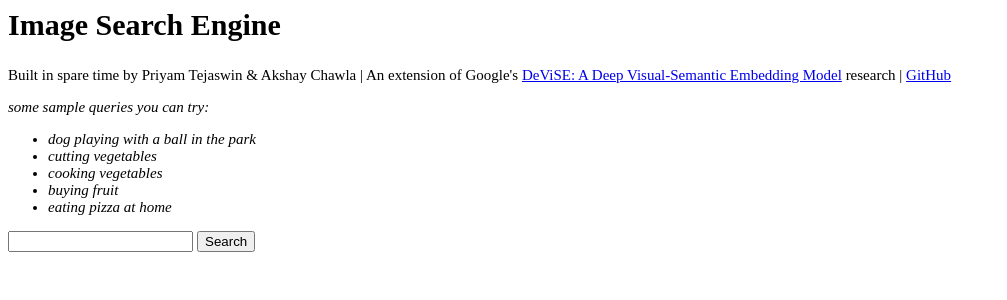
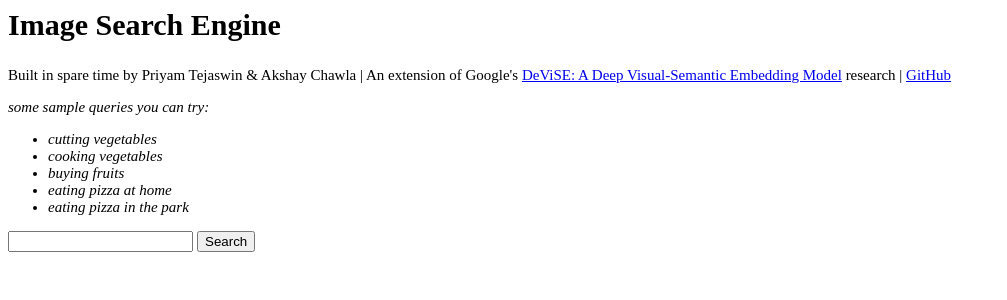
Before and after one commit to priyamtejaswin/devise-keras, a Flask app: page / in a window 1280 px wide. Shown: the top 300 px of the page, without its empty margins (0-1007 px from the left). Run offline with Flask 2, Linux system fonts and the light colour scheme; parts of the project's set-up code (start-up, migrations or seed data) failed here and were passed over.

Commit message:
index.html | Updated sample queries.

```diff
--- a/templates/index.html
+++ b/templates/index.html
@@ -51,11 +51,11 @@
 
         <p class="sample_queries">some sample queries you can try:</p>
         <ul class="sample_queries">
-            <li>dog playing with a ball in the park</li>
             <li>cutting vegetables</li>
             <li>cooking vegetables</li>
-            <li>buying fruit</li>
+            <li>buying fruits</li>
             <li>eating pizza at home</li>
+            <li>eating pizza in the park</li>
         </ul>
 
     </div>
```
